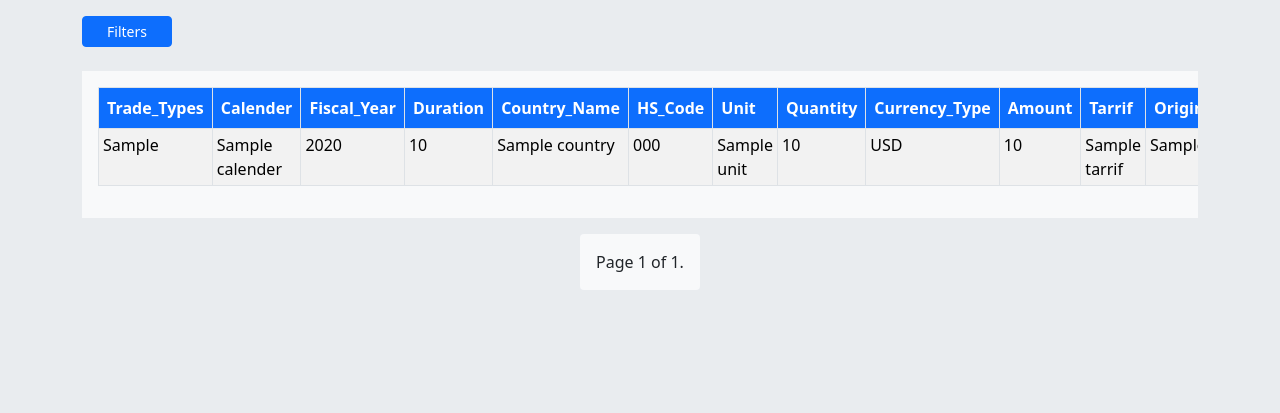
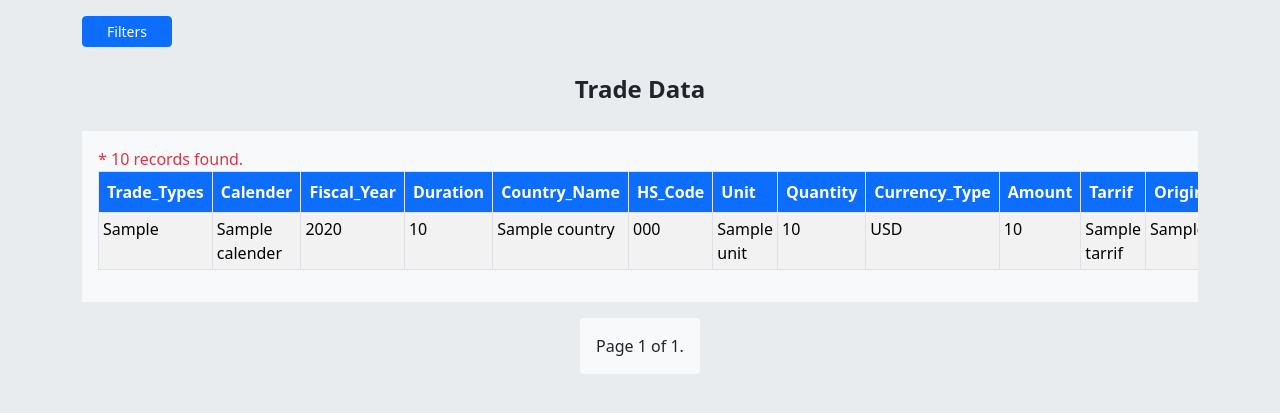
Before and after one commit to SurjanaJ/data-bank, a Django app: template databank/import/templates/import/display_trade_table.html in a window 1280 px wide. Shown: the part 56-469 px from the top of the page. Run offline with Django 4.2, Linux system fonts and the light colour scheme; data comes from the database, SQL or seed files in the repository; tables that the repository leaves empty hold one stand-in row (values such as "Sample post"); the template is opened without the code that fills it: values that come from a table or form of the project are taken from there, most other values are stand-ins (such as "Sample title", 1, 10 or a date in 2020); some libraries are stand-ins or nearby versions.

Commit message:
Feature : number of records in display page

```diff
--- a/databank/import/templates/import/display_trade_table.html
+++ b/databank/import/templates/import/display_trade_table.html
@@ -81,12 +81,15 @@
 
     </div>
 </div>
+<div class="fs-4 fw-bold text-center mt-4">Trade Data</div>
 
-{% if data_len == 0 %}
+{% if query_len == 0 %}
 <div class="bg-light p-4 text-center fw-normal mt-4 text-danger">No Records</div>
 {% else %}
 <div>
+
     <div class="table-responsive mt-4 bg-light p-3">
+        <span class="text-danger fs-6 fw-lighter mb-1"> * {{data_len}} records found. </span>
         <table class="table table-striped table-bordered table-sm ">
             <thead>
                 <tr>
--- a/databank/import/views.py
+++ b/databank/import/views.py
@@ -67,8 +67,8 @@
     page = paginator.get_page(page_number)
 
 
-    context = { 'country_categories': country_categories, 'unit_categories': unit_categories,
-               'hs_codes': hs_codes, 'page':page,'trade_type_categories': trade_type_categories , 'data_len': len(page)}
+    context = { 'data_len': len(data), 'country_categories': country_categories, 'unit_categories': unit_categories,
+               'hs_codes': hs_codes, 'page':page,'trade_type_categories': trade_type_categories , 'query_len': len(page)}
 
     return render(request, 'import/display_trade_table.html', context)
 
```
